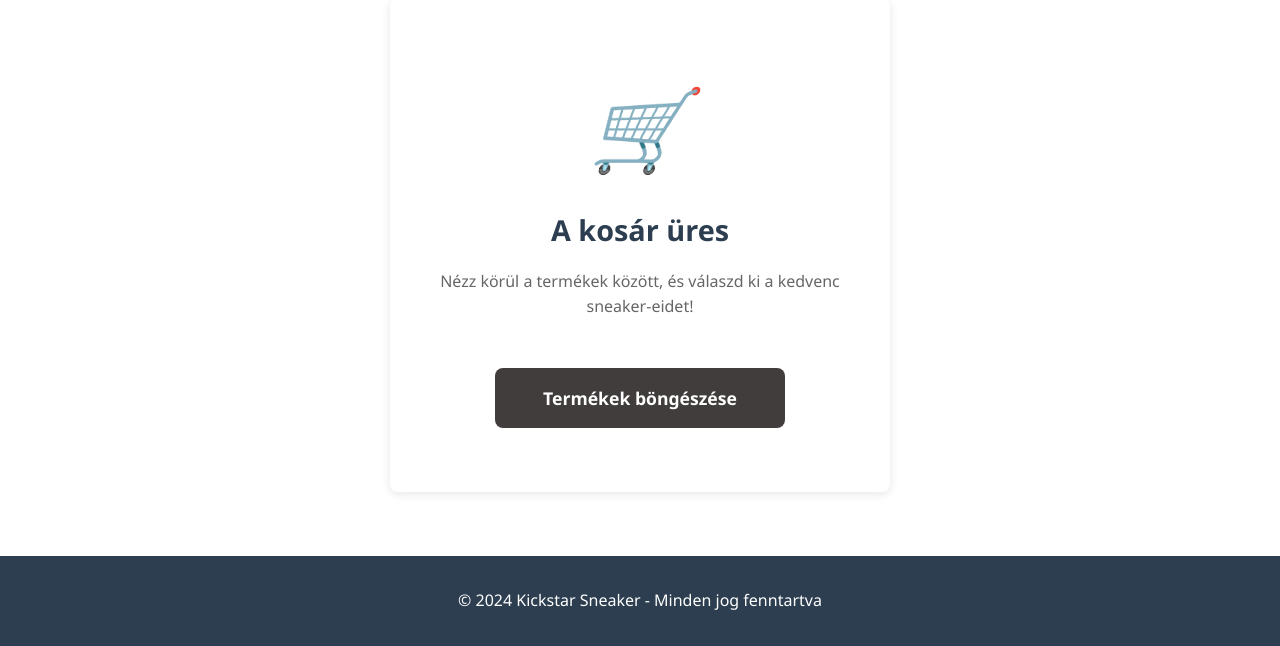
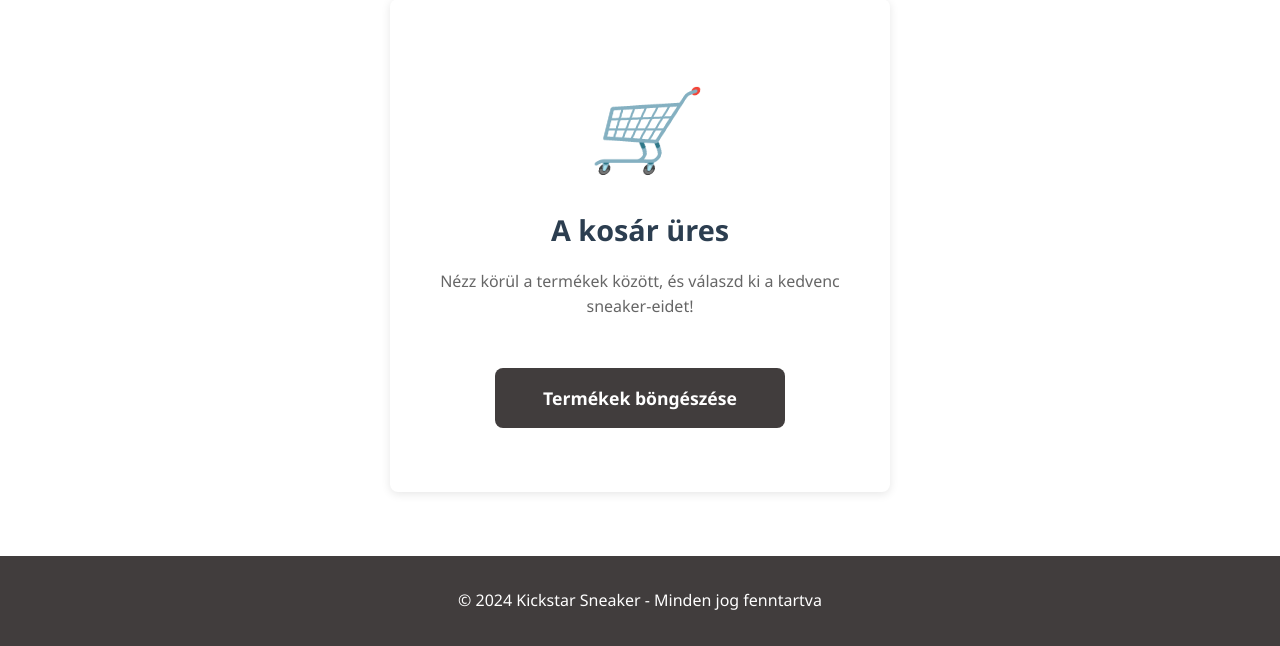
Before and after one commit to Embil22/KickstarWebshop, a PHP site: page /cart.php in a window 1280 px wide. Shown: the part 278-924 px from the top of the page. Run offline with PHP 8.4, Linux system fonts and the light colour scheme.

Commit message:
Change footer background color to primary color

```diff
--- a/style.css
+++ b/style.css
@@ -551,7 +551,7 @@ nav ul li a:hover::after {
 
 /* Lábléc */
 footer {
-  background-color: var(--dark-color);
+  background-color: var(--primary-color);
   color: white;
   text-align: center;
   padding: 2rem;
```
